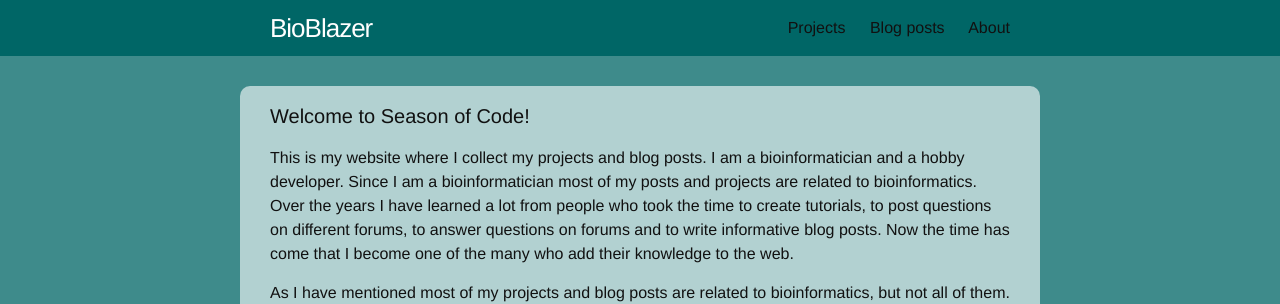
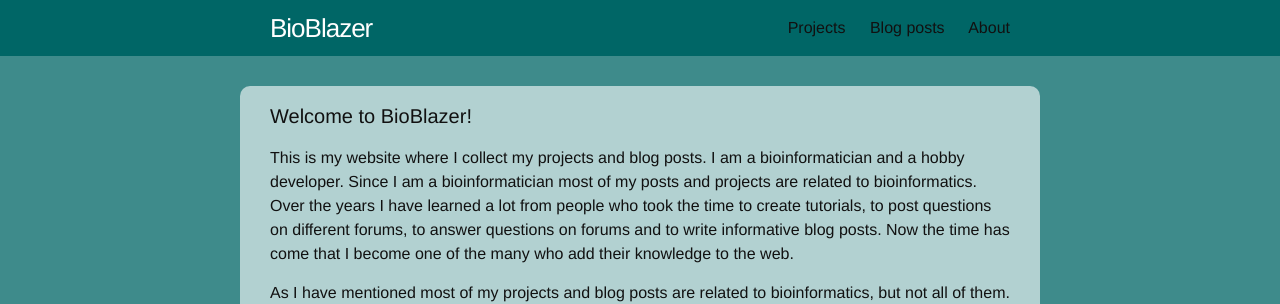
Before and after one commit to b-brankovics/b-brankovics.github.io, a Jekyll site: the page built from index.html, in a window 1280 px wide. Shown: the top 304 px of the page. Built offline with Jekyll 4.4.1, drawn with Linux system fonts in a browser that asks for light colours.

Commit message:
updated name

```diff
--- a/index.html
+++ b/index.html
@@ -4,7 +4,7 @@ layout: default
 
 <div class="home">
 
-  <h1 class="page-heading">Welcome to Season of Code!</h1>
+  <h1 class="page-heading">Welcome to BioBlazer!</h1>
 
   <p>This is my website where I collect my projects and blog posts.
       I am a bioinformatician and a hobby developer.
```
